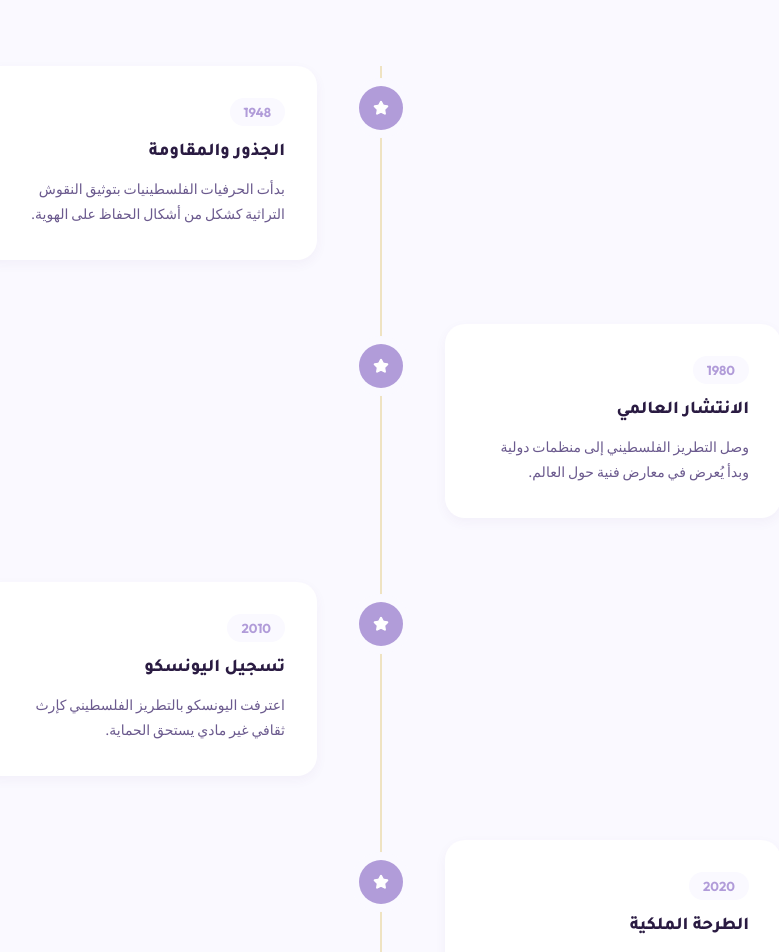
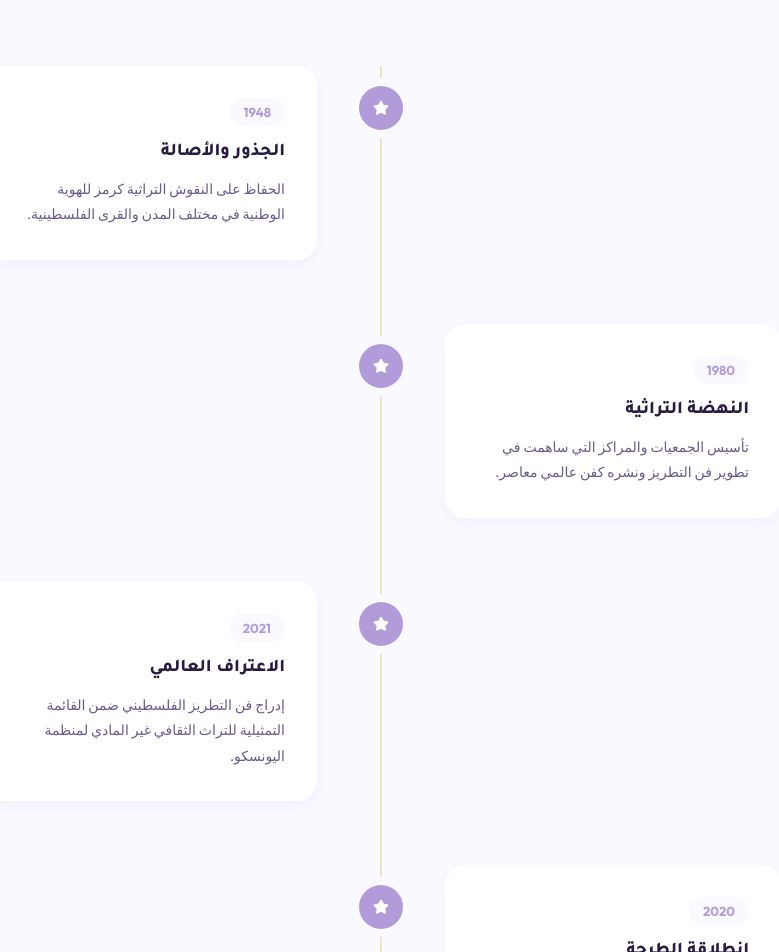
Before and after one commit to fahmyelmatry2030-lgtm/Royal-Veil, a React (Vite) app: page /heritage in a window 1280 px wide. Shown: the part 4640-5592 px from the top of the page, without its empty margins (259-1038 px from the left). Built offline with nearby package versions, Linux system fonts and the light colour scheme; a web font is replaced by a local one.

Commit message:
Update heritage timeline with neutral terms and accurate UNESCO data

```diff
--- a/src/pages/Heritage.jsx
+++ b/src/pages/Heritage.jsx
@@ -24,10 +24,10 @@ const regions = [
 ];
 
 const timeline = [
-  { year: '1948', title: 'الجذور والمقاومة', desc: 'بدأت الحرفيات الفلسطينيات بتوثيق النقوش التراثية كشكل من أشكال الحفاظ على الهوية.' },
-  { year: '1980', title: 'الانتشار العالمي', desc: 'وصل التطريز الفلسطيني إلى منظمات دولية وبدأ يُعرض في معارض فنية حول العالم.' },
-  { year: '2010', title: 'تسجيل اليونسكو', desc: 'اعترفت اليونسكو بالتطريز الفلسطيني كإرث ثقافي غير مادي يستحق الحماية.' },
-  { year: '2020', title: 'الطرحة الملكية', desc: 'تأسست جمعيتنا لتكون حارسة لهذا الإرث ودامجته بأزياء العصر الحديث.' },
+  { year: '1948', title: 'الجذور والأصالة', desc: 'الحفاظ على النقوش التراثية كرمز للهوية الوطنية في مختلف المدن والقرى الفلسطينية.' },
+  { year: '1980', title: 'النهضة التراثية', desc: 'تأسيس الجمعيات والمراكز التي ساهمت في تطوير فن التطريز ونشره كفن عالمي معاصر.' },
+  { year: '2021', title: 'الاعتراف العالمي', desc: 'إدراج فن التطريز الفلسطيني ضمن القائمة التمثيلية للتراث الثقافي غير المادي لمنظمة اليونسكو.' },
+  { year: '2020', title: 'انطلاقة الطرحة', desc: 'تأسيس جمعيتنا لتكون جسراً يربط بين التاريخ العريق وأحدث صيحات الموضة العالمية.' },
 ];
 
 const featureCards = [
```
